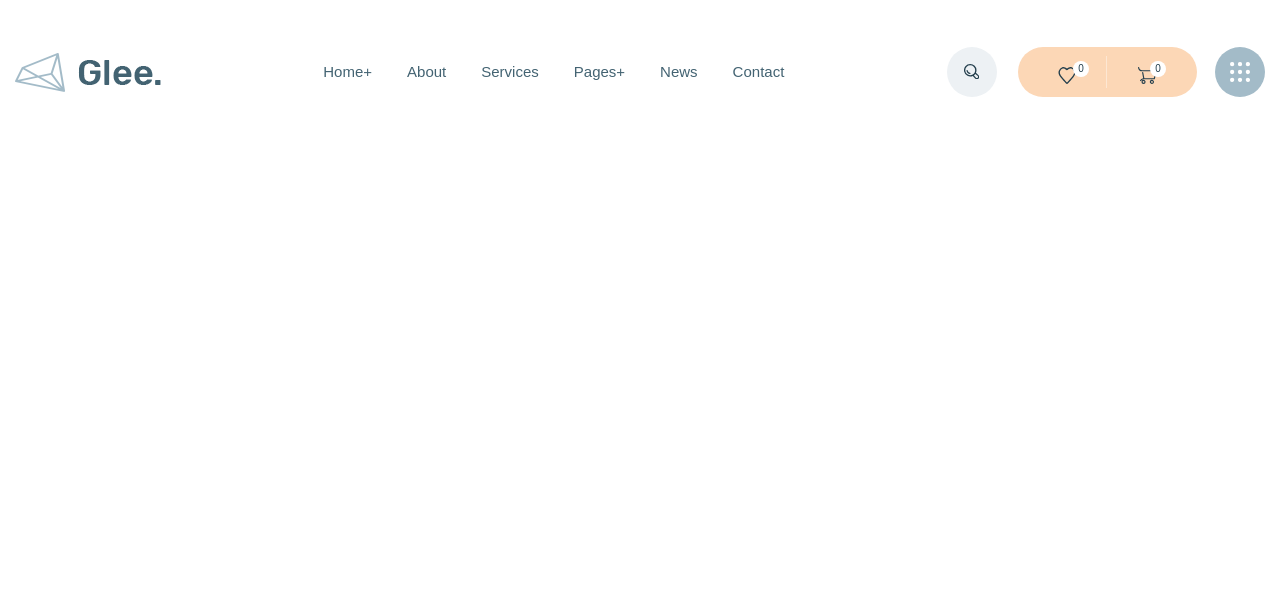
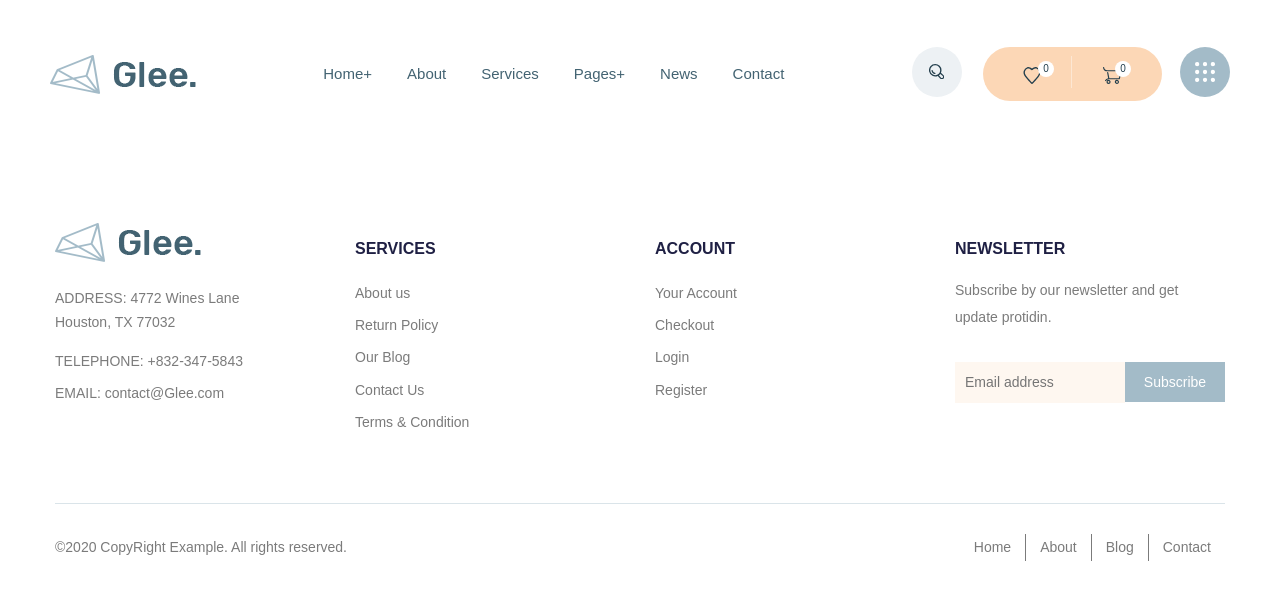
Before and after one commit to anastasiyakarpiuk/glee, a website: page app/index.html in a window 1280 px wide. Drawn offline with nearby package versions, Linux system fonts and the light colour scheme; files that its build step writes are made by us from their sources.

Commit message:
added footer

```diff
--- a/app/index.html
+++ b/app/index.html
@@ -11,7 +11,6 @@
 
 <body>
   <header class="header">
-    <div class="container">
     <div class="header__inner">
       <a class="logo" href="#">
         <img class="logo__img" src="images/logo.png" alt="logo">
@@ -83,8 +82,103 @@
         </a>
       </div>
     </div>
+  </header>
+  <main class="main">
+
+  </main>
+  <footer class="footer">
+    <div class="container">
+      <div class="footer__top">
+        <div class="footer__item">
+          <a class="logo" href="#">
+            <img class="logo__img" src="images/logo.png" alt="logo">
+          </a>
+          <address class="contact">
+            <p>
+              <span class="contact__address-text">Address:</span>
+              4772 Wines Lane
+              Houston, TX 77032
+            </p>
+            <div class="contact__item">
+              <span class="contact__phone-text">Telephone:</span>
+              <a class="contact__phone" href="tel:+8323475843">+832-347-5843</a>
             </div>
-  </header>
+            <div class="contact__item">
+              <span class="contact__mail-text">Email:</span>
+              <a class="contact__mail" href="mailto:contact@Glee.com">contact@Glee.com</a>
+            </div>
+          </address>
+        </div>
+
+        <div class="footer__item">
+          <h4 class="footer__title">Services</h4>
+          <ul class="list">
+            <li class="list__item">
+              <a class="list__link" href="#">About us</a>
+            </li>
+            <li class="list__item">
+              <a class="list__link" href="#">Return Policy</a>
+            </li>
+            <li class="list__item">
+              <a class="list__link" href="#">Our Blog</a>
+            </li>
+            <li class="list__item">
+              <a class="list__link" href="#">Contact Us</a>
+            </li>
+            <li class="list__item">
+              <a class="list__link" href="#">Terms & Condition</a>
+            </li>
+          </ul>
+        </div>
+
+        <div class="footer__item">
+          <h4 class="footer__title">Account</h4>
+          <ul class="list">
+            <li class="list__item">
+              <a class="list__link" href="#">Your Account</a>
+            </li>
+            <li class="list__item">
+              <a class="list__link" href="#">Checkout</a>
+            </li>
+            <li class="list__item">
+              <a class="list__link" href="#">Login</a>
+            </li>
+            <li class="list__item">
+              <a class="list__link" href="#">Register</a>
+            </li>
+          </ul>
+        </div>
+
+        <div class="footer__item footer__form">
+          <h4 class="footer__title">Newsletter</h4>
+          <p>Subscribe by our newsletter and get
+            update protidin.</p>
+          <form class="form">
+            <input class="form__item" type="email" placeholder="Email address" required>
+            <button class="form__button" type="submit">Subscribe</button>
+          </form>
+        </div>
+      </div>
+
+      <div class="footer__bottom">
+        <p>©2020 CopyRight Example. All rights reserved.</p>
+        <ul class="navigation">
+          <li class="navigation__item">
+            <a class="navigation__link" href="#">Home</a>
+          </li>
+          <li class="navigation__item">
+            <a class="navigation__link" href="#">About</a>
+          </li>
+          <li class="navigation__item">
+            <a class="navigation__link" href="#">Blog</a>
+          </li>
+          <li class="navigation__item">
+            <a class="navigation__link" href="#">Contact</a>
+          </li>
+        </ul>
+      </div>
+    </div>
+  </footer>
 
 
   <script src="js/main.min.js"></script>
--- a/app/scss/_global.scss
+++ b/app/scss/_global.scss
@@ -1,12 +1,22 @@
+html,
+body {
+ height: 100%;
+}
+
 body {
   font-size: 16px;
-  line-height: 0.5;
+  line-height: 1.9;
   color: $default;
   @extend %rubik-400;
+  background-color: #ffffff;
+}
+
+.main {
+  flex-grow: 1;
 }
 
 .container {
-  max-width: 1795px;
+  max-width: 1200px;
   padding: 0 15px;
   margin: 0 auto;
 }
--- a/app/scss/_vars.scss
+++ b/app/scss/_vars.scss
@@ -1,6 +1,8 @@
 $default: #243f4d;
 $accent: #436372;
 $title: #191919;
+$button: #a3bbc8;
+
 
 %dmsans-700 {
   font-family: 'DMSans-Bold', sans-serif;
--- a/app/scss/reset.scss
+++ b/app/scss/reset.scss
@@ -33,7 +33,7 @@ dd {
 }
 
 ul,
-ol {
+ol [class]{
   list-style: none;
 }
 
--- a/app/scss/style.scss
+++ b/app/scss/style.scss
@@ -9,7 +9,9 @@
     justify-content: space-between;
     align-items: center;
     padding: 47px 0;
+    margin: 0 50px;
   }
+
 }
 
 .menu {
@@ -40,12 +42,14 @@
     &:focus {
       border-bottom: 1px solid #2e6e8f;
     }
+
   }
 }
 
 .user-nav {
   display: flex;
   position: relative;
+  line-height: 1.2;
 
   &__link {
     text-decoration: none;
@@ -118,4 +122,190 @@
   }
 }
 
-@import 'media';
+.footer {
+  padding: 75px 0 40px;
+  color: #7b7b7b;
+  font-size: 14px;
+
+  &__top {
+    padding-bottom: 65px;
+    display: flex;
+    justify-content: space-between;
+    border-bottom: 1px solid #dae4e9;
+    margin-bottom: 30px;
+  }
+
+  &__item {
+    &:not(:last-child) {
+    width: 200px;
+    margin-right: 100px;
+    }
+
+    & p {
+    margin-bottom: 32px;
+    }
+
+    & a img {
+    margin-bottom: 25px;
+    }
+
+  }
+
+  &__form {
+    width: 270px;
+  }
+
+  &__title {
+    font-size: 16px;
+    line-height: 1.3;
+    color: #1f2044;
+    @extend %dmsans-700;
+    margin: 16px 0 17px;
+    text-transform: uppercase;
+  }
+
+  &__bottom {
+    display: flex;
+    justify-content: space-between;
+  }
+
+}
+
+.contact {
+  @extend %rubik-400;
+  font-style: normal;
+
+  & p {
+    line-height: 1.7;
+    margin-bottom: 10px;
+  }
+
+  &__item {
+    line-height: 2.3;
+  }
+
+  &__phone,
+  &__mail {
+    text-decoration: none;
+    color: #7b7b7b;
+
+    &:hover {
+      color: #f5b072;
+    }
+
+    &:active {
+      color: #2e6e8f;
+    }
+
+    &:focus {
+      border-bottom: 1px solid #2e6e8f;
+    }
+  }
+
+  &__address-text,
+  &__phone-text,
+  &__mail-text {
+    text-transform: uppercase;
+  }
+}
+
+.list {
+  &__link {
+    line-height: 2.3;
+    text-decoration: none;
+    color: #7b7b7b;
+
+    &:hover {
+      color: #f5b072;
+    }
+
+    &:active {
+      color: #2e6e8f;
+    }
+
+    &:focus {
+      border-bottom: 1px solid #2e6e8f;
+    }
+  }
+}
+
+.form {
+  display: flex;
+
+  &__item {
+    border: none;
+    display: block;
+    width: 100%;
+    background-color: #fef7f0;
+    padding: 7px 10px;
+
+    &__item::placeholder {
+      font-size: 12px;
+      @extend %dmsans-400;
+    }
+  }
+
+  &__button {
+    text-align: center;
+    background-color: $button;
+    color: #fff;
+    font-size: 14px;
+    line-height: 1.5;
+    max-width: 100px;
+    height: 40px;
+    width: 100%;
+    padding: 10px;
+    display: inline-block;
+    border: none;
+    cursor: pointer;
+    outline: transparent;
+
+    &:hover {
+      color: #f5b072;
+    }
+
+    &:active {
+      color: #2e6e8f;
+    }
+
+    &:focus {
+      background-color: #7b7b7b;
+    }
+  }
+}
+
+.navigation {
+  display: flex;
+
+  &__item {
+    &:not(:last-child) {
+      border-right: 1px solid #7b7b7b;
+    }
+  }
+    &__link {
+      padding: 3px 14px;
+      text-decoration: none;
+      color: #7b7b7b;
+
+      &:hover {
+        color: #f5b072;
+      }
+
+      &:active {
+        color: #2e6e8f;
+      }
+
+      &:focus {
+        border-bottom: 1px solid #2e6e8f;
+      }
+    }
+  }
+
+
+
+
+
+
+
+
+  @import 'media';
```
Lines whose indentation alone changed are shown as unchanged.
